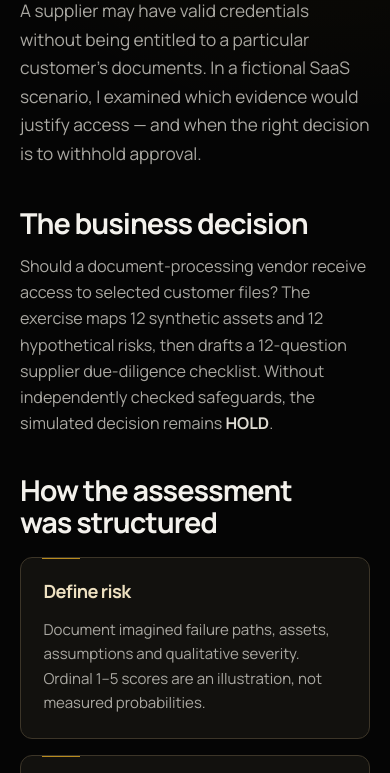
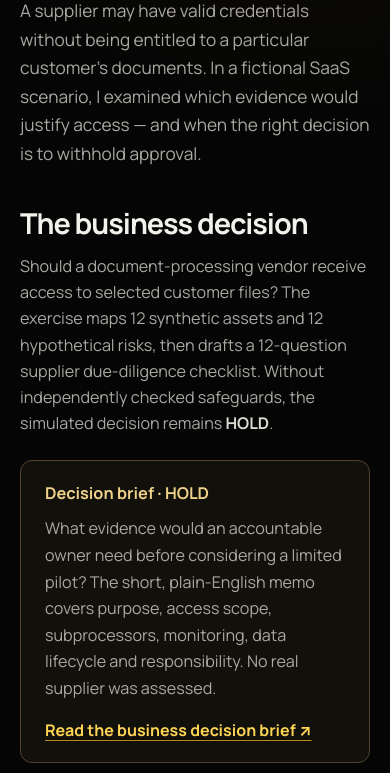
Before and after one commit to federicaiengo/federicaiengo.com, an Astro site: page /projects/cyber-risk-assessment in a window 390 px wide. Shown: the part 327-1100 px from the top of the page. Built offline with nearby package versions, Linux system fonts and the light colour scheme; Astro itself is replaced by a stand-in of ours.

Commit message:
Add concise public business decision memo callout to Cyber Risk page

```diff
--- a/src/pages/projects/cyber-risk-assessment.astro
+++ b/src/pages/projects/cyber-risk-assessment.astro
@@ -10,6 +10,11 @@ import Base from '../../layouts/Base.astro';
 <section aria-labelledby="question">
 <h2 id="question">The business decision</h2>
 <p>Should a document-processing vendor receive access to selected customer files? The exercise maps 12 synthetic assets and 12 hypothetical risks, then drafts a 12-question supplier due-diligence checklist. Without independently checked safeguards, the simulated decision remains <strong>HOLD</strong>.</p>
+<aside class="decision-brief" aria-label="The business decision in brief">
+<strong>Decision brief · HOLD</strong>
+<p>What evidence would an accountable owner need before considering a limited pilot? The short, plain-English memo covers purpose, access scope, subprocessors, monitoring, data lifecycle and responsibility. No real supplier was assessed.</p>
+<a href="https://github.com/federicaiengo/data-analytics-portfolio/blob/main/projects/cyber-risk-iam-decision-study/DECISION_BRIEF.md" target="_blank" rel="noopener noreferrer">Read the business decision brief ↗</a>
+</aside>
 </section>
 
 <section aria-labelledby="approach">
@@ -40,5 +45,5 @@ import Base from '../../layouts/Base.astro';
 </section>
 </Base>
 <style>
-.breadcrumbs{display:flex;gap:.55rem;flex-wrap:wrap;margin-bottom:1.6rem;font-size:.84rem;color:#aaa49a}.breadcrumbs a{color:#FFD554}.lead{font-size:clamp(1.08rem,2vw,1.24rem);max-width:850px;line-height:1.65}section{margin-top:3rem}section>h2{margin-top:0;margin-bottom:1.1rem}section>p{line-height:1.65;margin:.75rem 0 1.1rem}.grid{grid-template-columns:repeat(3,minmax(0,1fr));gap:1rem;margin:1.2rem 0}.card{padding:1.4rem;border:1px solid #3c3528;border-radius:12px;background:#12110e}.card h3{color:#eee1c1;margin-top:0}.card p{line-height:1.62}.source-link{margin:1.25rem 0}.source-link a{color:#FFD554;font-weight:700}@media(max-width:760px){section{margin-top:2.45rem}section>h2{margin-bottom:.9rem}.grid{grid-template-columns:1fr;gap:1rem}section>p{line-height:1.62}}
+.breadcrumbs{display:flex;gap:.55rem;flex-wrap:wrap;margin-bottom:1.6rem;font-size:.84rem;color:#aaa49a}.breadcrumbs a{color:#FFD554}.lead{font-size:clamp(1.08rem,2vw,1.24rem);max-width:850px;line-height:1.65}section{margin-top:3rem}section>h2{margin-top:0;margin-bottom:1.1rem}section>p{line-height:1.65;margin:.75rem 0 1.1rem}.grid{grid-template-columns:repeat(3,minmax(0,1fr));gap:1rem;margin:1.2rem 0}.card{padding:1.4rem;border:1px solid #3c3528;border-radius:12px;background:#12110e}.card h3{color:#eee1c1;margin-top:0}.card p{line-height:1.62}.decision-brief{border:1px solid #51432b;background:#12100b;border-radius:12px;padding:1.3rem 1.5rem;margin:1.5rem 0}.decision-brief>strong{color:#efd18a;font-size:1.02rem}.decision-brief p{line-height:1.65;margin:.7rem 0 1.1rem}.decision-brief a{color:#FFD554;font-weight:700;text-underline-offset:.25em}.source-link{margin:1.25rem 0}.source-link a{color:#FFD554;font-weight:700}@media(max-width:760px){section{margin-top:2.45rem}section>h2{margin-bottom:.9rem}.grid{grid-template-columns:1fr;gap:1rem}section>p{line-height:1.62}}
 </style>
```
